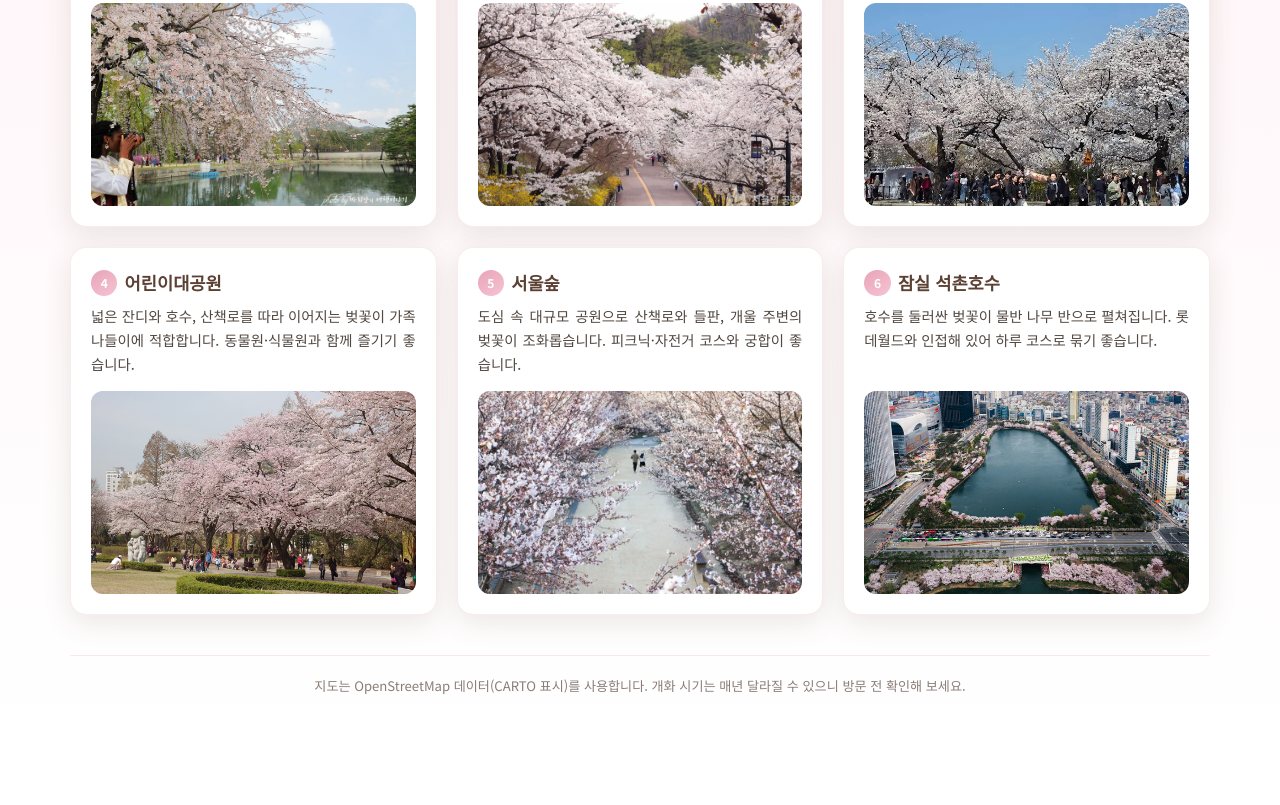
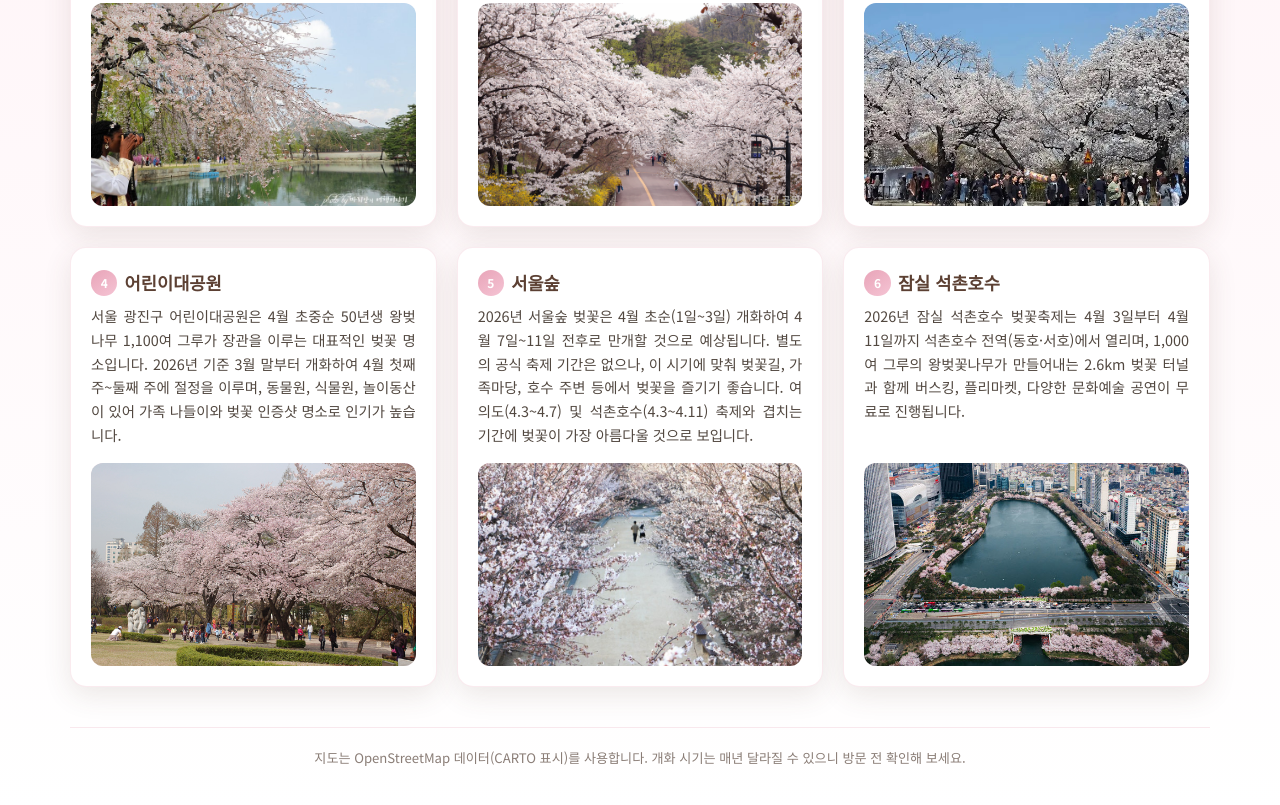
Before and after one commit to youngok9-commits/Spring_festival, a plain HTML site: page index.html in a window 1280 px wide. Shown: the part 884-1689 px from the top of the page. Before the commit the page ends 1627 px from the top, so only its background shows below. Drawn offline with nearby package versions, Linux system fonts and the light colour scheme.

Commit message:
랜딩페이지2차수정정

```diff
--- a/index.html
+++ b/index.html
@@ -255,7 +255,7 @@
         <article class="card" id="spot-4">
           <a class="card-stretch-link" href="detail/어린이대공원.html" aria-label="어린이대공원 상세 정보 보기"></a>
           <h3><span class="badge">4</span> 어린이대공원</h3>
-          <p>넓은 잔디와 호수, 산책로를 따라 이어지는 벚꽃이 가족 나들이에 적합합니다. 동물원·식물원과 함께 즐기기 좋습니다.</p>
+          <p>서울 광진구 어린이대공원은 4월 초중순 50년생 왕벚나무 1,100여 그루가 장관을 이루는 대표적인 벚꽃 명소입니다. 2026년 기준 3월 말부터 개화하여 4월 첫째 주~둘째 주에 절정을 이루며, 동물원, 식물원, 놀이동산이 있어 가족 나들이와 벚꽃 인증샷 명소로 인기가 높습니다.</p>
           <div class="card-img-wrap">
             <img class="card-img" src="assets/어린이대공원.jpg" alt="어린이대공원 벚꽃" width="640" height="400" loading="lazy" decoding="async" />
           </div>
@@ -263,7 +263,7 @@
         <article class="card" id="spot-5">
           <a class="card-stretch-link" href="detail/서울숲.html" aria-label="서울숲 상세 정보 보기"></a>
           <h3><span class="badge">5</span> 서울숲</h3>
-          <p>도심 속 대규모 공원으로 산책로와 들판, 개울 주변의 벚꽃이 조화롭습니다. 피크닉·자전거 코스와 궁합이 좋습니다.</p>
+          <p>2026년 서울숲 벚꽃은 4월 초순(1일~3일) 개화하여 4월 7일~11일 전후로 만개할 것으로 예상됩니다. 별도의 공식 축제 기간은 없으나, 이 시기에 맞춰 벚꽃길, 가족마당, 호수 주변 등에서 벚꽃을 즐기기 좋습니다. 여의도(4.3~4.7) 및 석촌호수(4.3~4.11) 축제와 겹치는 기간에 벚꽃이 가장 아름다울 것으로 보입니다.</p>
           <div class="card-img-wrap">
             <img class="card-img" src="assets/서울숲.jpg" alt="서울숲 벚꽃" width="640" height="400" loading="lazy" decoding="async" />
           </div>
@@ -271,7 +271,7 @@
         <article class="card" id="spot-6">
           <a class="card-stretch-link" href="detail/잠실-석촌호수.html" aria-label="잠실 석촌호수 상세 정보 보기"></a>
           <h3><span class="badge">6</span> 잠실 석촌호수</h3>
-          <p>호수를 둘러싼 벚꽃이 물반 나무 반으로 펼쳐집니다. 롯데월드와 인접해 있어 하루 코스로 묶기 좋습니다.</p>
+          <p>2026년 잠실 석촌호수 벚꽃축제는 4월 3일부터 4월 11일까지 석촌호수 전역(동호·서호)에서 열리며, 1,000여 그루의 왕벚꽃나무가 만들어내는 2.6km 벚꽃 터널과 함께 버스킹, 플리마켓, 다양한 문화예술 공연이 무료로 진행됩니다.</p>
           <div class="card-img-wrap">
             <img class="card-img" src="assets/잠실 석촌호수.jpg" alt="잠실 석촌호수 벚꽃" width="640" height="400" loading="lazy" decoding="async" />
           </div>
```
